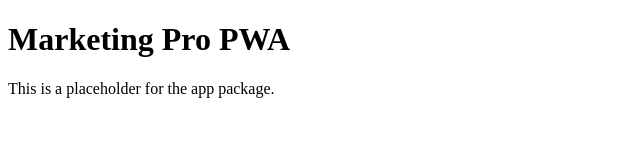
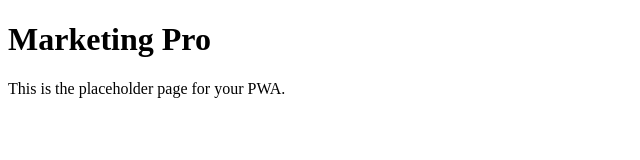
Before and after one commit to wscott2k8/marketing-pro-manifest, a plain HTML site: page index.html in a window 1280 px wide. Shown: the whole page, without its empty margins (0-640 px from the left). Drawn offline with Linux system fonts and the light colour scheme.

Commit message:
Add files via upload

```diff
--- a/index.html
+++ b/index.html
@@ -6,7 +6,7 @@
   <link rel="manifest" href="manifest.json">
 </head>
 <body>
-  <h1>Marketing Pro PWA</h1>
-  <p>This is a placeholder for the app package.</p>
+  <h1>Marketing Pro</h1>
+  <p>This is the placeholder page for your PWA.</p>
 </body>
 </html>
```
